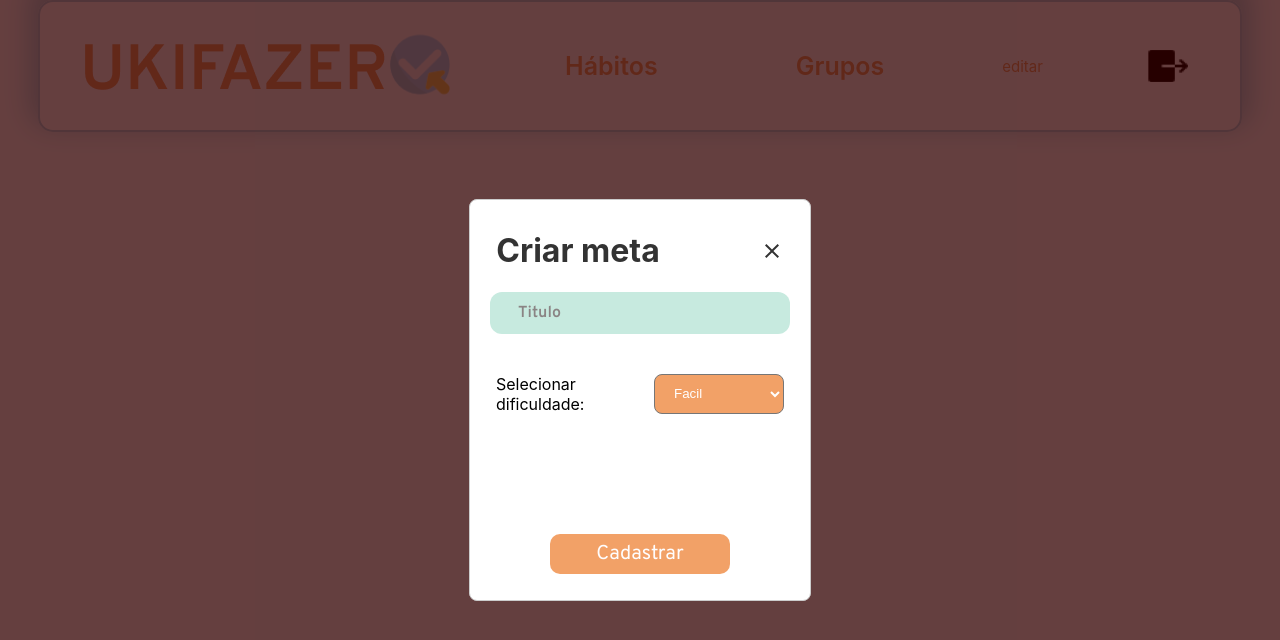
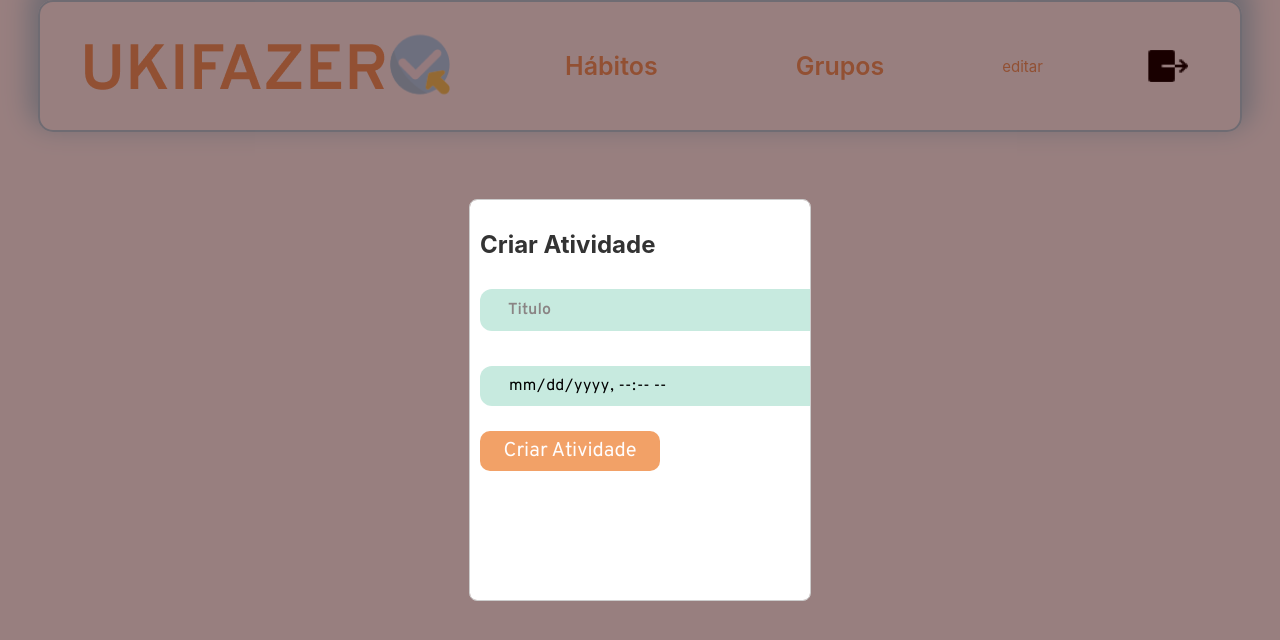
Before and after one commit to murilolmartins/app_habitos, a React (Create React App) app: page /habits in a window 1280 px wide. Shown: the top 640 px of the page. Built offline with nearby package versions, Linux system fonts and the light colour scheme; no server answers; sample sign-in values are in the browser's storage.

Commit message:
feat: activities post made , modal for activities made

```diff
--- a/src/App.js
+++ b/src/App.js
@@ -3,10 +3,8 @@ import Routes from "./routes";
 import { ToastContainer } from "react-toastify";
 import "react-toastify/dist/ReactToastify.css";
 
-
 import ModalUser from "./components/ModalUser";
 import ModalGoals from "./components/ModalGoals";
-
 
 function App() {
   return (
@@ -26,7 +24,7 @@ function App() {
         <Routes />
 
         {/* <ModalUser></ModalUser> */}
-        <ModalGoals/>
+        <ModalGoals />
       </div>
     </div>
   );
--- /dev/null
+++ b/src/components/CreateActivities/index.jsx
@@ -0,0 +1,45 @@
+import { useForm } from "react-hook-form";
+import { yupResolver } from "@hookform/resolvers/yup";
+import * as yup from "yup";
+import Modal from "../Modal";
+import Input from "../Input";
+import Button from "../Button";
+import { Container } from "./style";
+import { useActivities } from "../../providers/Activities";
+
+const CreateActivities = ({ isOpen, setIsOpen }) => {
+  const { createActivity } = useActivities();
+  const schema = yup.object().shape({
+    title: yup.string().required("Titulo obrigatório"),
+    realization_time: yup.string().required("Data Obrigatoria").max(16),
+  });
+  const {
+    register,
+    handleSubmit,
+    formState: { errors },
+  } = useForm({ resolver: yupResolver(schema) });
+  return (
+    <Modal isOpen={isOpen} setIsOpen={setIsOpen}>
+      <Container onSubmit={handleSubmit(createActivity)}>
+        <header>
+          <h2>Criar Atividade</h2>
+        </header>
+        <form>
+          <Input placeholder="Titulo" register={register} name="title" />
+          <p>{errors.title?.message}</p>
+          <Input
+            type="datetime-local"
+            placeholder="Data"
+            register={register}
+            name="realization_time"
+          />
+          <p>{errors.realization_time?.message}</p>
+          {/* <Input placeholder="group:" register={register} name="group" />
+          <p>{errors.group?.message}</p> */}
+          <Button type="submit">Criar Atividade</Button>
+        </form>
+      </Container>
+    </Modal>
+  );
+};
+export default CreateActivities;
--- /dev/null
+++ b/src/components/CreateActivities/style.js
@@ -0,0 +1,9 @@
+import styled from "styled-components";
+export const Container = styled.div`
+  display: flex;
+  flex-direction: column;
+  form p {
+    color: red;
+    font-size: 15px;
+  }
+`;
--- a/src/pages/Habits/index.jsx
+++ b/src/pages/Habits/index.jsx
@@ -1,20 +1,28 @@
 import DesktopHeader from "../../components/DesktopHeader";
 import MobileFooter from "../../components/MobileFooter";
 import CreateHabits from "../../components/CreateHabits";
-import ModalGoals from './../../components/ModalGoals/index';
+import ModalGoals from "./../../components/ModalGoals/index";
 import Container from "./style";
-import { useState} from "react"
+import { useState } from "react";
+import CreateActivities from "../../components/CreateActivities";
 
 const Habits = () => {
   const [createHabitsOpen, setCreateHabitsOpen] = useState(true);
   const [isModalGoalOpen, setIsModalGoalOpen] = useState(true);
-
+  const [createActivitiesOpen, setCreateActivitiesOpen] = useState(true);
   return (
     <Container>
       <DesktopHeader isDashBoard></DesktopHeader>
       <MobileFooter isDashboard name="habits"></MobileFooter>
-      <CreateHabits setIsOpen={setCreateHabitsOpen} isOpen={createHabitsOpen} />
-      <ModalGoals setIsOpen={setIsModalGoalOpen} isOpen={isModalGoalOpen} ></ModalGoals>
+      {/* <CreateHabits setIsOpen={setCreateHabitsOpen} isOpen={createHabitsOpen} />
+      <ModalGoals
+        setIsOpen={setIsModalGoalOpen}
+        isOpen={isModalGoalOpen}
+      ></ModalGoals> */}
+      <CreateActivities
+        setIsOpen={setCreateActivitiesOpen}
+        isOpen={createActivitiesOpen}
+      ></CreateActivities>
     </Container>
   );
 };
--- /dev/null
+++ b/src/providers/Activities/index.jsx
@@ -0,0 +1,62 @@
+import { createContext, useContext, useState } from "react";
+import { toast } from "react-toastify";
+import api from "../../services/api";
+import { AuthContext } from "../Auth";
+export const ActivitiesContext = createContext();
+export const ActivitiesProvider = ({ children }) => {
+  const { token } = useContext(AuthContext);
+  //   const [activities, setActivities] = useState({
+  //     title: "",
+  //     realization_time: "",
+  //     group: "",
+  //   });
+
+  const createActivity = (data) => {
+    console.log(data);
+    const newData = { ...data, group: 1030 };
+    api
+      .post("/activities/", newData, {
+        headers: { Authorization: `Bearer ${token}` },
+      })
+      .then((res) => {
+        console.log("alow");
+        toast.success("Atividade Adicionada !");
+      })
+      .catch((err) => {
+        toast.error("Algo errado aconteceu !");
+        console.log(err);
+      });
+  };
+
+  const updateActivity = ({ id, ...res }) => {
+    api
+      .patch(
+        `/activities/${id}`,
+        { ...res },
+        { headers: { Autorization: `Bearer ${token}` } }
+      )
+      .then((res) => {
+        toast.success("Atividade atualizada!");
+      })
+      .catch((err) => toast.error("Atividade nao listada"));
+  };
+  const deleteActivity = ({ id }) => {
+    api
+      .delete(`/activities/${id}`, {
+        headers: { Autorization: `Bearer${token}` },
+      })
+      .then((res) => toast.success("Atividade deletada com sucesso"))
+      .catch((err) => {
+        toast.error("Erro ao deletar");
+        console.log(err);
+      });
+  };
+  return (
+    <ActivitiesContext.Provider
+      value={{ createActivity, updateActivity, deleteActivity }}
+    >
+      {children}
+    </ActivitiesContext.Provider>
+  );
+};
+export const useActivities = () => useContext(ActivitiesContext);
--- a/src/routes/index.jsx
+++ b/src/routes/index.jsx
@@ -1,4 +1,5 @@
 import { Switch } from "react-router-dom";
+import CreateActivities from "../components/CreateActivities";
 import AboutUs from "../pages/AboutUs";
 import Groups from "../pages/Groups";
 import Habits from "../pages/Habits";
```
Also changed, not shown: src/providers/index.jsx (+5 -3 lines).
